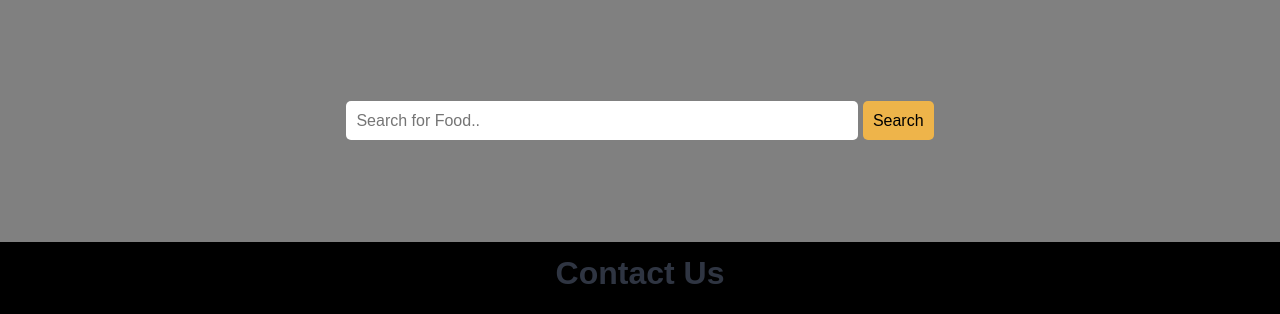
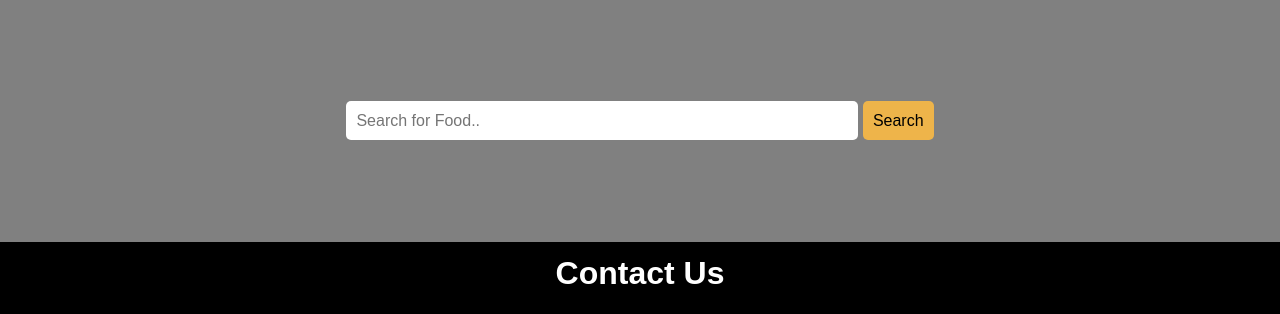
Before and after one commit to ShellYanez/MadeToOrder.github.io, a PHP site: page /contact.html in a window 1280 px wide. Shown: the part 1019-1333 px from the top of the page. Run offline with PHP 8.4, Linux system fonts and the light colour scheme.

Commit message:
Update style.css

```diff
--- a/style.css
+++ b/style.css
@@ -59,7 +59,7 @@ a:hover{
     background-color: #ff4757;
 }
 h2{
-    color: #2f3542;
+    color: white;
     font-size: 2rem;
     margin-bottom: 2%;
 }
```
